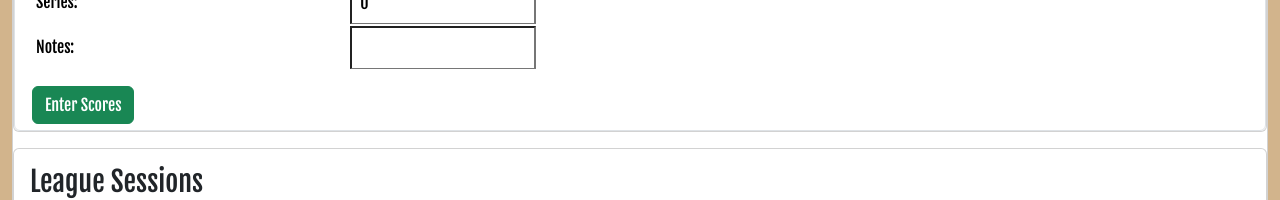
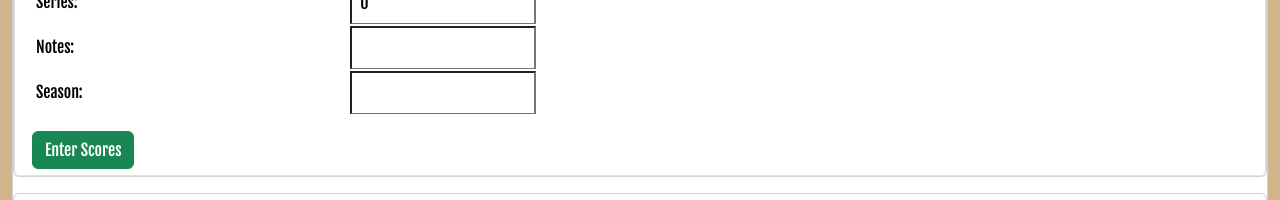
Before and after one commit to mikemccomb/bowling-notes-frontend, a React (Vite) app: page / in a window 1280 px wide. Shown: the part 911-1111 px from the top of the page. Built offline with nearby package versions, Linux system fonts and the light colour scheme; no server answers.

Commit message:
Adds season id input for New League Session

```diff
--- a/src/SeasonsIndex.jsx
+++ b/src/SeasonsIndex.jsx
@@ -10,7 +10,7 @@ export function SeasonsIndex(props) {
           <p>
             Starts: {season.start_date} | Ends: {season.end_date} | {season.number_sessions} sessions
           </p>
-          {/* <SessionsIndex sessions={season.league_sessions} /> */}
+          <SessionsIndex sessions={season.league_sessions} />
         </div>
       ))}
     </div>
--- a/src/SessionsNew.jsx
+++ b/src/SessionsNew.jsx
@@ -71,6 +71,14 @@ export function SessionsNew(props) {
               <input name="notes" type="textarea" defaultValue={""} />
             </td>
           </tr>
+          <tr>
+            <td>
+              <label>Season:</label>
+            </td>
+            <td>
+              <input name="season_id" type="number" />
+            </td>
+          </tr>
         </table>
         <div>
           <button className="btn btn-success" type="submit">
```
